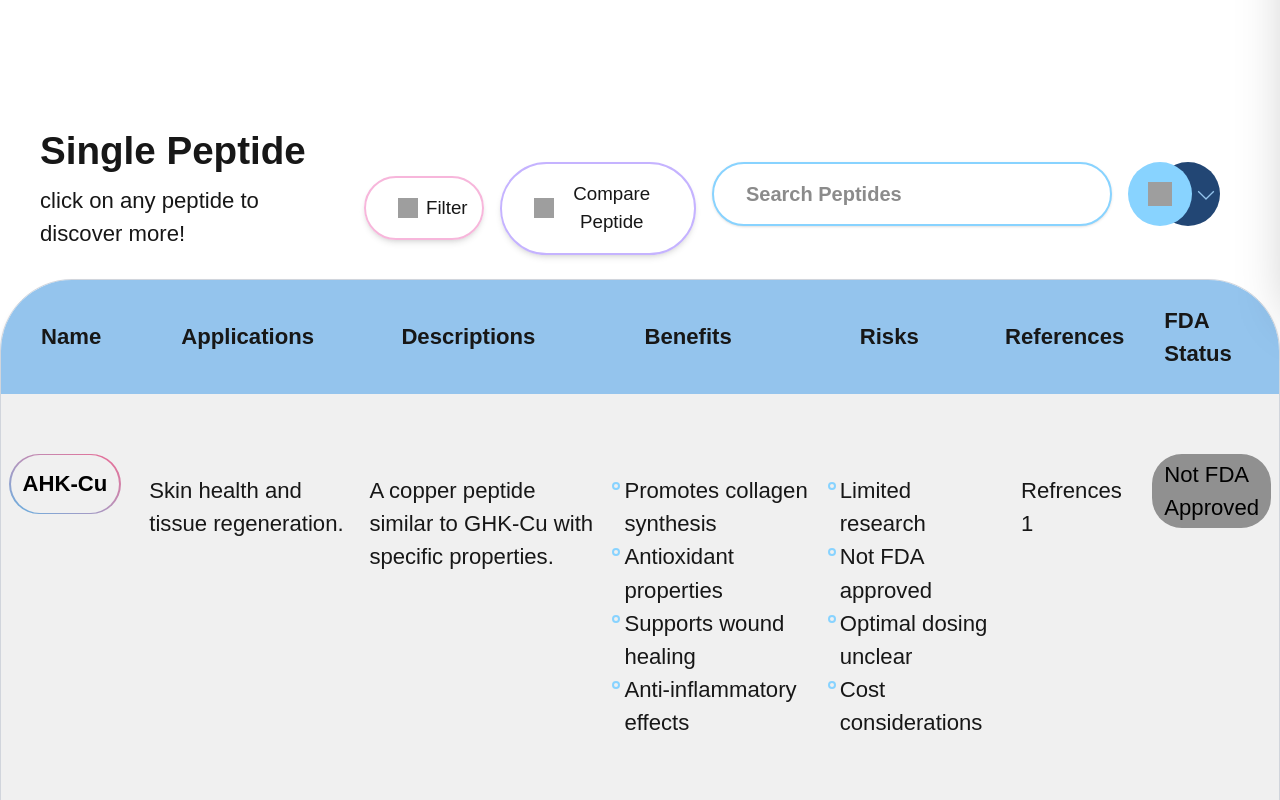
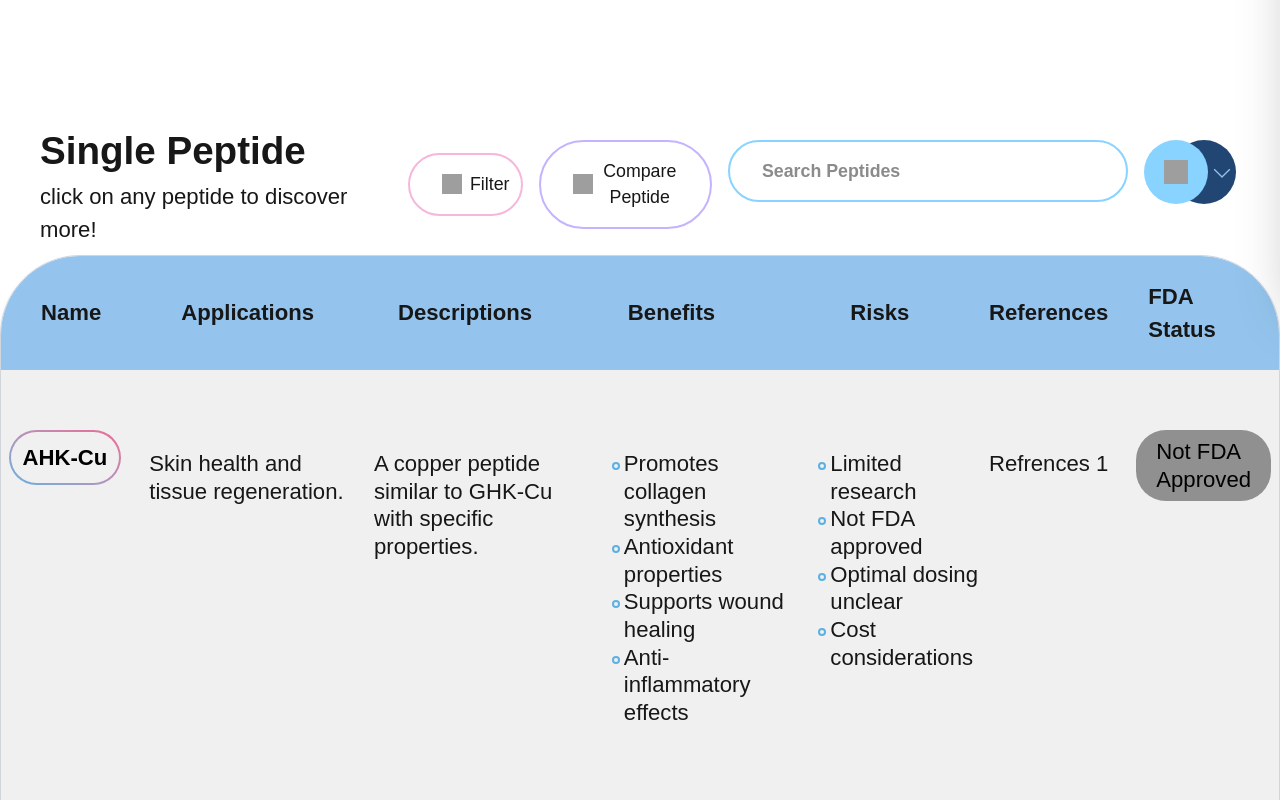
Before and after one commit to aqib-ui/peptideMd, a Next.js app: page /PeptideDatabase in a window 1280 px wide. Shown: the part 500-1300 px from the top of the page. Built offline with nearby package versions, Linux system fonts and the light colour scheme; grey boxes are pictures that could not be loaded; a web font is replaced by a local one.

Commit message:
22may 25 push 9:11pm pptd db done & darkmode undone

```diff
--- a/src/app/PeptideDatabase/page.tsx
+++ b/src/app/PeptideDatabase/page.tsx
@@ -3,13 +3,16 @@
 import Image from "next/image";
 import { useState } from "react";
 import { LiaAngleDownSolid } from "react-icons/lia";
-import  MoleculeTopLeftAnimation  from "@/component/MoleculeTopLeftAnimation/MoleculeTopLeftAnimation";
+import MoleculeTopLeftAnimation from "@/component/MoleculeTopLeftAnimation/MoleculeTopLeftAnimation";
 import dynamic from "next/dynamic";
 import ScrollButton from "@/component/ScrollButton/ScrollButton";
 
-const ScrollButton2 = dynamic(() => import('@/component/ScrollButton/ScrollButton2'), {
-  ssr: false
-});
+const ScrollButton2 = dynamic(
+  () => import("@/component/ScrollButton/ScrollButton2"),
+  {
+    ssr: false,
+  }
+);
 
 export default function PeptideDatabase() {
   const [searchQuery, setSearchQuery] = useState("");
@@ -73,7 +76,6 @@ export default function PeptideDatabase() {
     // },
   ];
 
-
   return (
     <>
       <MoleculeTopLeftAnimation
@@ -83,45 +85,40 @@ export default function PeptideDatabase() {
       />
       {/* <ScrollButton /> */}
 
-
-
-
-
-
-
-
-
-
       {/* Peptides Table */}
       <div
-        className=" md:mt-20 py-10"
+        className=" md:mt-20 py-10 "
         style={{ fontFamily: "Afacad, sans-serif" }}
       >
         {/* Heading searchbar etc Section */}
         <div
           // className="grid grid-cols-[auto_1fr] justify-around items-start gap-4"
-          className="flex items-start justify-around max-xl:flex-col"
+          className="flex items-center justify-around max-xl:flex-col "
         >
           {/*basically grid-cols-[auto_1fr] ===> "Give the first column as much space
                  as it needs (auto), and let the second one fill the rest (1fr)" */}
 
           {/* heading section */}
-          <div className="px-10 w-full flex flex-1 flex-col ">
-            <h1 className="capitalize text-[clamp(22.5px,1.67vw+17.2px,46px)] font-semibold">
+          <div className="px-10 flex flex-2 flex-col  ">
+            <h1 className="capitalize text-[clamp(22.5px,1.67vw+17.2px,46px)]  font-semibold">
               single peptide
             </h1>
-            <h3 className="my-1 mb-2 text-[clamp(18px,0.43vw+16.63px,24px)] font-medium">
+            <h3 className="my-0 mb-0 text-[clamp(18px,0.43vw+16.63px,24px)]  font-medium">
               click on any peptide to discover more!
             </h3>
           </div>
 
-          <div className="flex flex-col w-full p-6 pl-2 pt-10 flex-3 md:flex-row justify-center xl:justify-end gap-4 mr-4 md:mr-16  ">
+          <div className="flex flex-col w-full p-2 max-xl:p-10   pl-2  flex-5  md:flex-row justify-center xl:justify-end gap-4 mr-4 md:mr-16  ">
             {/* Filter & Compare Buttons */}
-            <div className="flex max-md:flex-wrap items-center justify-center md:justify-end gap-4 text-[clamp(16px,0.284vw+15.1px,20px)] font-medium">
+            <div
+              // className="flex max-md:flex-wrap items-center justify-center md:justify-end gap-4 text-[clamp(16px,0.284vw+15.1px,20px)] font-medium"
+              className="flex max-md:flex-wrap items-center justify-center md:justify-end gap-4 txt-btn-24 font-medium"
+            >
               <button
                 onClick={() => setIsFilterClicked(!isFilterClicked)}
-                className={`flex items-center px-4 py-2 sm:px-6 sm:py-3 md:px-8 md:py-4 border-2
-                  border-[#F7B6DB] rounded-full shadow-md transition duration-200 ${isFilterClicked ? "bg-[#F7B6DB]" : "hover:bg-[#F7B6DB]"
+                className={`flex items-center px-4 py-2 sm:px-6 sm:py-3 md:px-8 md:py-4 w-auto [@media(min-width:1600px)]:w-[137px] h-auto [@media(min-width:1600px)]:h-[80px] border-2
+                  border-[#F7B6DB] rounded-full  transition duration-200 ${
+                    isFilterClicked ? "bg-[#F7B6DB]" : "hover:bg-[#F7B6DB]"
                   }`}
               >
                 <Image
@@ -129,15 +126,17 @@ export default function PeptideDatabase() {
                   alt="Compare"
                   width={24}
                   height={24}
-                  className="w-5 mr-2 h-5 dark:filter dark:invert"
+                  // className="w-5 mr-2 h-5 dark:filter dark:invert"
+                  className="w-5 mr-2 h-5"
                 />
                 Filter
               </button>
               {/* compare button */}
               <button
                 onClick={() => setIsCompareClicked(!isCompareClicked)}
-                className={`flex items-center px-4 py-2 sm:px-6 sm:py-3 md:px-8 md:py-4 border-2
-                  border-[#C5B3FF] rounded-full shadow-md transition duration-200 ${isCompareClicked ? "bg-[#C5B3FF]" : "hover:bg-[#C5B3FF]"
+                className={`flex items-center px-4 py-2 sm:px-6 sm:py-3 md:px-8 md:py-4 w-auto [@media(min-width:1600px)]:w-[265px] [@media(min-width:1600px)]:h-[80px] border-2
+                  border-[#C5B3FF] rounded-full  transition duration-200 ${
+                    isCompareClicked ? "bg-[#C5B3FF]" : "hover:bg-[#C5B3FF]"
                   }`}
               >
                 <Image
@@ -145,7 +144,8 @@ export default function PeptideDatabase() {
                   alt="Compare"
                   width={24}
                   height={24}
-                  className="w-5 mr-2 h-5 dark:filter dark:invert"
+                  // className="w-5 mr-2 h-5 dark:filter dark:invert"
+                  className="w-5 mr-2 h-5"
                 />
                 Compare Peptide
               </button>
@@ -159,9 +159,9 @@ export default function PeptideDatabase() {
                 value={searchQuery}
                 onChange={(e) => setSearchQuery(e.target.value)}
                 className={`
-                px-8 py-4 border-2 border-[#88D3FF] bg-app text-app rounded-full shadow-sm focus:ring
+                px-8 py-4 2xl:py-6 border-2 border-[#88D3FF] bg-app text-app rounded-full shadow-sm focus:ring
                 focus:ring-[#88D3FF]/60 focus:border-[#88D3FF] outline-none text-lg md:text-xl font-semibold
-                max-dark:placeholder:text-[#104576]/50 transition duration-100 w-full md:w-auto
+                max-dark:placeholder:text-[#104576]/50 transition duration-100 w-full max-2xl:w-auto
                 ${showSearch ? "block" : "hidden"} md:block
               `}
                 style={{ fontFamily: "Afacad, sans-serif" }}
@@ -175,10 +175,17 @@ export default function PeptideDatabase() {
                   placeholder="Search Peptides"
                   value={searchQuery}
                   onChange={(e) => setSearchQuery(e.target.value)}
+                  //     className={`
+                  //   px-8 py-4  border-2 border-[#88D3FF] bg-app text-app rounded-full shadow-sm focus:ring
+                  //   focus:ring-[#88D3FF]/60 focus:border-[#88D3FF] outline-none text-lg md:text-xl font-semibold
+                  //   max-dark:placeholder:text-[#104576]/50 transition duration-100 w-full sm:w-[200px] lg:w-[400px] [@media(min-width:1600px)]:h-[80px] [@media(min-width:1600px)]:w-[590px]
+                  //   ${showSearch ? "block" : "hidden"} md:block
+                  // `}
                   className={`
-                px-8 py-4  border-2 border-[#88D3FF] bg-app text-app rounded-full shadow-sm focus:ring
-                focus:ring-[#88D3FF]/60 focus:border-[#88D3FF] outline-none text-lg md:text-xl font-semibold
+                px-8 py-4  border-2 border-[#88D3FF] bg-app text-app rounded-full focus:ring
+                focus:ring-[#88D3FF]/60 focus:border-[#88D3FF] outline-none txt-btn-24 font-semibold
                 max-dark:placeholder:text-[#104576]/50 transition duration-100 w-full sm:w-[200px] lg:w-[400px]
+                [@media(min-width:1600px)]:h-[80px] [@media(min-width:1600px)]:w-[460px]
                 ${showSearch ? "block" : "hidden"} md:block
               `}
                   style={{ fontFamily: "Afacad, sans-serif" }}
@@ -190,7 +197,7 @@ export default function PeptideDatabase() {
             <div className="relative w-fit left-[12rem] md:left-0 ">
               {/* Dropdown Trigger (fake behind) */}
               <button
-                className="absolute right-0 top-0 translate-x-7 translate-y-0 z-10 w-16 h-16
+                className="absolute right-0 top-0 translate-x-7 translate-y-0 z-10 w-16 h-16 [@media(min-width:1600px)]:w-20 [@media(min-width:1600px)]:h-20
                  bg-[#224674] rounded-full flex items-center justify-end"
                 onClick={() => setShowDropdown((prev) => !prev)}
               >
@@ -207,25 +214,38 @@ export default function PeptideDatabase() {
               {/* Dropdown Menu */}
               {showDropdown && (
                 <div
-                  className="absolute top-full mt-6 md:mt-7 xl:mt-10 z-30 w-60 max-md:w-40 md:left-1/6 max-md:left-1/4
-                  bg-white bg-app dark:border dark:border-white shadow-xl p-4 rounded-3xl"
+                  className="absolute top-full mt-12  xl:mt-6 2xl:mt-5 z-30 w-[265px] [@media(min-width:1600px)]:w-[294px] max-2xl:w-60 max-md:w-40
+                  h-[200px] [@media(min-width:1600px)]:h-[215px] max-2xl:h-50 max-md:h-50 md:left-1/6 max-md:left-1/4 bg-white bg-app dark:border dark:border-white  p-5 rounded-[40px] rounded-tr-[10px]"
                   style={{
                     transform: "translateX(-60%)",
                     fontFamily: "Afacad, sans-serif",
+                    boxShadow: "0px 6px 20px 0px rgba(31, 31, 31, 0.12)",
                   }}
                 >
-                  <p className="text-[#1F1F1F]/40 dark:text-[#E5F0F8]/40 text-sm md:text-base lg:text-xl font-semibold mb-2">
+                  <p
+                    //  className="text-[#1F1F1F]/40 dark:text-[#E5F0F8]/40 text-sm md:text-base lg:text-xl font-semibold mb-2" // --> dark mode
+                    className="text-[#1F1F1F]/40 txt-24 font-semibold mb-2"
+                  >
                     Search by:
                   </p>
-                  <ul className="space-y-0 mt-3 pb-5 font-semibold text-sm md:text-base lg:text-xl leading-tight">
-                    <li className="cursor-pointer hover:text-[#88D3FF] text-[#224674]/40 dark:text-[#E5F0F8]/40">
+                  <ul className="space-y-0 mt-3 pb-5 font-semibold txt-24 leading-tight">
+                    <li
+                      // className="cursor-pointer hover:text-[#88D3FF] text-[#224674]/40 dark:text-[#E5F0F8]/40" // --> dark mode
+                      className="cursor-pointer hover:text-[#88D3FF] text-[#224674]/40"
+                    >
                       Symptoms
                     </li>
-                    <li className="cursor-pointer hover:text-[#88D3FF] text-[#224674]/40 dark:text-[#E5F0F8]/40">
+                    <li
+                      // className="cursor-pointer hover:text-[#88D3FF] text-[#224674]/40 dark:text-[#E5F0F8]/40" // --> dark mode
+                      className="cursor-pointer hover:text-[#88D3FF] text-[#224674]/40"
+                    >
                       Current medications
                     </li>
-                    <li className="cursor-pointer hover:text-[#88D3FF] text-[#224674]/40 dark:text-[#E5F0F8]/40">
-                      Desired outcomes
+                    <li
+                      // className="cursor-pointer hover:text-[#88D3FF] text-[#224674]/40 dark:text-[#E5F0F8]/40" // --> dark mode
+                      className="cursor-pointer hover:text-[#88D3FF] text-[#224674]/40"
+                    >
+                      Desired outcomes etc.
                     </li>
                   </ul>
                 </div>
@@ -237,16 +257,17 @@ export default function PeptideDatabase() {
         {/* table and table data */}
 
         {/* <div className="overflow-x-auto rounded-t-[72px] border border-gray-300 shadow-md"> */}
-        <div className="overflow-x-auto rounded-t-[72px] border border-gray-300 dark:border-t-0 dark:border-r-0 dark:border-l-0 dark:border-b shadow-md">
+        <div className="overflow-x-auto mt-2 rounded-t-[72px] md:rounded-t-[80px] border border-gray-300 dark:border-t-0 dark:border-r-0 dark:border-l-0 dark:border-b shadow-md">
           <table
-            className="min-w-full bg-[#F0F0F0] rounded-t-[72px] p-10 "
+            className="min-w-full bg-[#F0F0F0] p-10 "
             style={{ fontFamily: "Afacad, sans-serif" }}
           >
             <thead>
               <tr className="bg-[#94C4ED] dark:text-black mt-10">
                 <th
-                  className={`font-bold text-[28px] md:text-[32px] lg:text-[34px]
-      ${isCompareClicked
+                  className={`font-bold txt-34
+      ${
+        isCompareClicked
           ? "px-2 sm:px-4 md:px-6 py-4 sm:py-5 md:py-6 text-center pr-60"
           : "px-4 sm:px-6 md:px-10 text-left"
       }
@@ -277,12 +298,16 @@ export default function PeptideDatabase() {
                 peptides.map((peptide, index) => (
                   <tr
                     key={index}
-                    className="font-medium bg-[#F0F0F0] dark:bg-[var(--background)] dark:text-[var(--foreground)] text-[clamp(18px,0.43vw+16.63px,24px)]  "
+                    // className="font-medium bg-[#F0F0F0] dark:bg-[var(--background)] dark:text-[var(--foreground)] text-[clamp(18px,0.43vw+16.63px,24px)]  " // --> dark mode
+                    className="font-medium bg-[#F0F0F0] text-[clamp(18px,0.43vw+16.63px,24px)] leading-tight  "
                   >
                     <td className="px-2 align-top pt-15 ">
                       <div className="inline-block rounded-full bg-gradient-to-tr from-[#5CB0E2] to-[#EB6793] p-[1.5px]">
-                        <span className="block rounded-full bg-[#F0F0F0] dark:bg-[var(--background)] dark:text-[var(--foreground)]
-                        px-3 py-3 font-bold text-black">
+                        <span
+                        //   className="block rounded-full bg-[#F0F0F0] dark:bg-[var(--background)] dark:text-[var(--foreground)] // --> dark mode
+                        // px-3 py-3 font-bold text-black"
+                        className="block rounded-full bg-[#F0F0F0] px-3 py-3 font-bold text-black"
+                        >
                           {peptide.name}
                         </span>
                       </div>
@@ -294,19 +319,19 @@ export default function PeptideDatabase() {
                       </div>
                     </td>
 
-                    <td className="px-2  w-[30%] align-top pt-20 pb-5">
+                    <td className="px-4 w-[30%] align-top pt-20 pb-5">
                       <div className="flex flex-col justify-start items-start">
                         {peptide.description}
                       </div>
                     </td>
 
-                    <td className="px-2  w-[30%] align-top pt-20 pb-5">
+                    <td className="px-6  w-[25%] align-top pt-20 pb-5">
                       <ul className="flex flex-col justify-start items-start">
                         {peptide.benefits.map((benefit, i) => (
                           <li
                             className="relative pl-3 before:content-['']
-                            before:absolute before:left-0 before:top-2 before:w-2
-                            before:h-2 before:rounded-full before:border-2 before:border-[#88D3FF]"
+                            before:absolute before:left-0 before:top-3 before:w-2
+                            before:h-2 before:rounded-full before:border-2 before:border-[#5CB0E2]"
                             key={i}
                           >
                             {benefit}
@@ -315,13 +340,13 @@ export default function PeptideDatabase() {
                       </ul>
                     </td>
 
-                    <td className="px-2  w-[25%] align-top pt-20 pb-5">
+                    <td className="px-2  w-[20%] align-top pt-20 pb-5">
                       <ul className=" flex flex-col justify-start items-start ">
                         {peptide.risks.map((risk, i) => (
                           <li
                             className="relative pl-3 before:content-['']
-                            before:absolute before:left-0 before:top-2 before:w-2
-                            before:h-2 before:rounded-full before:border-2 before:border-[#88D3FF]"
+                            before:absolute before:left-0 before:top-3 before:w-2
+                            before:h-2 before:rounded-full before:border-2 before:border-[#5CB0E2]"
                             key={i}
                           >
                             {risk}
@@ -330,7 +355,7 @@ export default function PeptideDatabase() {
                       </ul>
                     </td>
 
-                    <td className="px-4 flex align-top pt-20 pb-5">
+                    <td className="  w-full flex align-top pt-20 pb-5">
                       <div className="flex justify-start items-start">
                         {peptide.references}
                       </div>
@@ -338,7 +363,8 @@ export default function PeptideDatabase() {
 
                     <td className="px-2 align-top pt-15 ">
                       <span
-                        className={`inline-block text-black px-3 py-1 rounded-[30px] text-[clamp(18px,0.43vw+16.63px,24px)] ${peptide.fdaStatus === "FDA Approved"
+                        className={`inline-block text-black px-5 py-2 rounded-[30px] text-[clamp(18px,0.43vw+16.63px,24px)] ${
+                          peptide.fdaStatus === "FDA Approved"
                             ? "bg-[#C5E87E]"
                             : "bg-[#909090]"
                         }`}
@@ -413,12 +439,17 @@ export default function PeptideDatabase() {
                     { label: "References", key: "references" },
                     { label: "FDA Status", key: "fdaStatus" },
                   ].map((row, i) => (
-                    <tr key={i} className="bg-[#F0F0F0] dark:bg-[var(--background)] dark:text-[var(--foreground)] ">
+                    <tr
+                      key={i}
+                      // className="bg-[#F0F0F0] dark:bg-[var(--background)] dark:text-[var(--foreground)] "
+                       className="bg-[#F0F0F0] "
+                    >
                       {peptides.map((peptide, index) =>
                         row.key === "name" ? (
                           <td
                             key={index}
-                            className={`md:px-4 max-md:px-1 py-4 align-top  ${index !== 0 ? "pl-10" : ""
+                            className={`md:px-4 max-md:px-1 py-4 align-top  ${
+                              index !== 0 ? "pl-10" : ""
                             }`}
                           >
                             <div className="flex items-center ml-2 sm:ml-4 md:ml-8 lg:ml-12 xl:ml-16 2xl:ml-[4.5rem] ">
@@ -445,7 +476,8 @@ export default function PeptideDatabase() {
                         ) : (
                           <td
                             key={index}
-                            className={`md:px-4 max-md:px-1 py-4 align-top ${index !== 0 ? "pl-10" : ""
+                            className={`md:px-4 max-md:px-1 py-4 align-top ${
+                              index !== 0 ? "pl-10" : ""
                             }`}
                           >
                             <div className="ml-2 sm:ml-4 md:ml-8 lg:ml-16 xl:ml-[12.5rem] flex gap-5 items-start justify-start">
@@ -468,8 +500,8 @@ export default function PeptideDatabase() {
                                       <li
                                         key={j}
                                         className="relative pl-3 before:content-[''] leading-tight
-                      before:absolute before:left-0 before:top-2 before:w-2
-                      before:h-2 before:rounded-full before:border-2 before:border-[#88D3FF]"
+                      before:absolute before:left-0 before:top-3 before:w-2
+                      before:h-2 before:rounded-full before:border-2 before:border-[#5CB0E2]"
                                       >
                                         {item}
                                       </li>
@@ -477,7 +509,8 @@ export default function PeptideDatabase() {
                                   </ul>
                                 ) : row.key === "fdaStatus" ? (
                                   <span
-                                    className={`inline-block px-6 py-4 rounded-[30px] text-black text-[clamp(18px,0.43vw+16.63px,24px)] font-medium ${peptide.fdaStatus === "FDA Approved"
+                                    className={`inline-block px-6 py-4 rounded-[30px] text-black text-[clamp(18px,0.43vw+16.63px,24px)] font-medium ${
+                                      peptide.fdaStatus === "FDA Approved"
                                         ? "bg-[#C5E87E]"
                                         : "bg-[#909090]"
                                     }`}
--- a/src/component/ScrollButton/ScrollButton2.tsx
+++ b/src/component/ScrollButton/ScrollButton2.tsx
@@ -21,7 +21,7 @@ const ScrollButton2: React.FC<ScrollButton2Props> = ({ showSearch, setShowSearch
 
   return (
     <button
-      className="relative z-20 w-16 h-16 bg-[#88D3FF] rounded-full flex items-center justify-center"
+      className="relative z-20 w-16 h-16 [@media(min-width:1600px)]:w-20 [@media(min-width:1600px)]:h-20 bg-[#88D3FF] rounded-full flex items-center justify-center"
       onClick={handleScroll} // <-- fixed here
     >
       <Image
```
Also changed, not shown: src/app/DosageSimulator/page.tsx (+8 -5 lines). Lines whose indentation alone changed are shown as unchanged.
